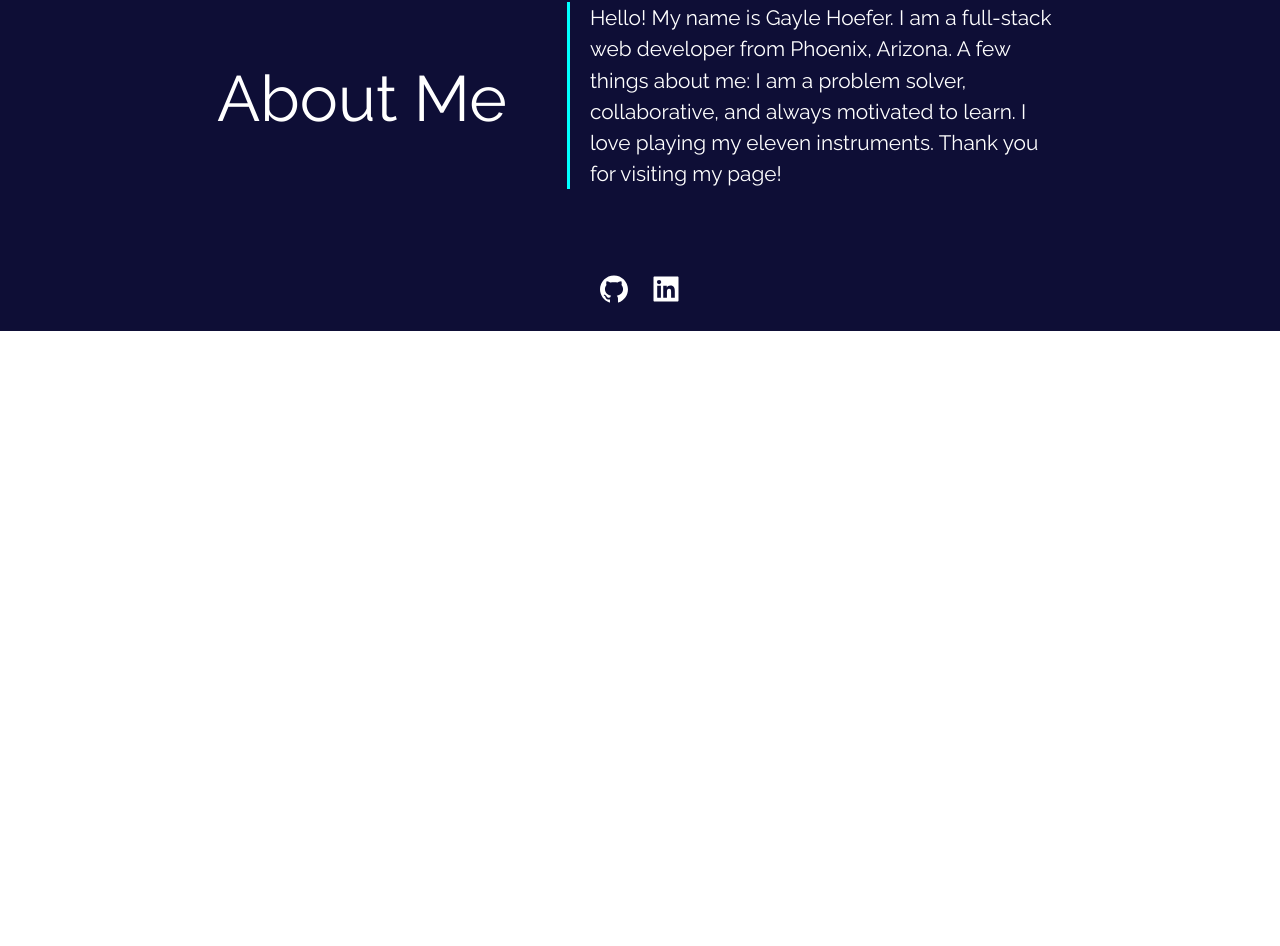
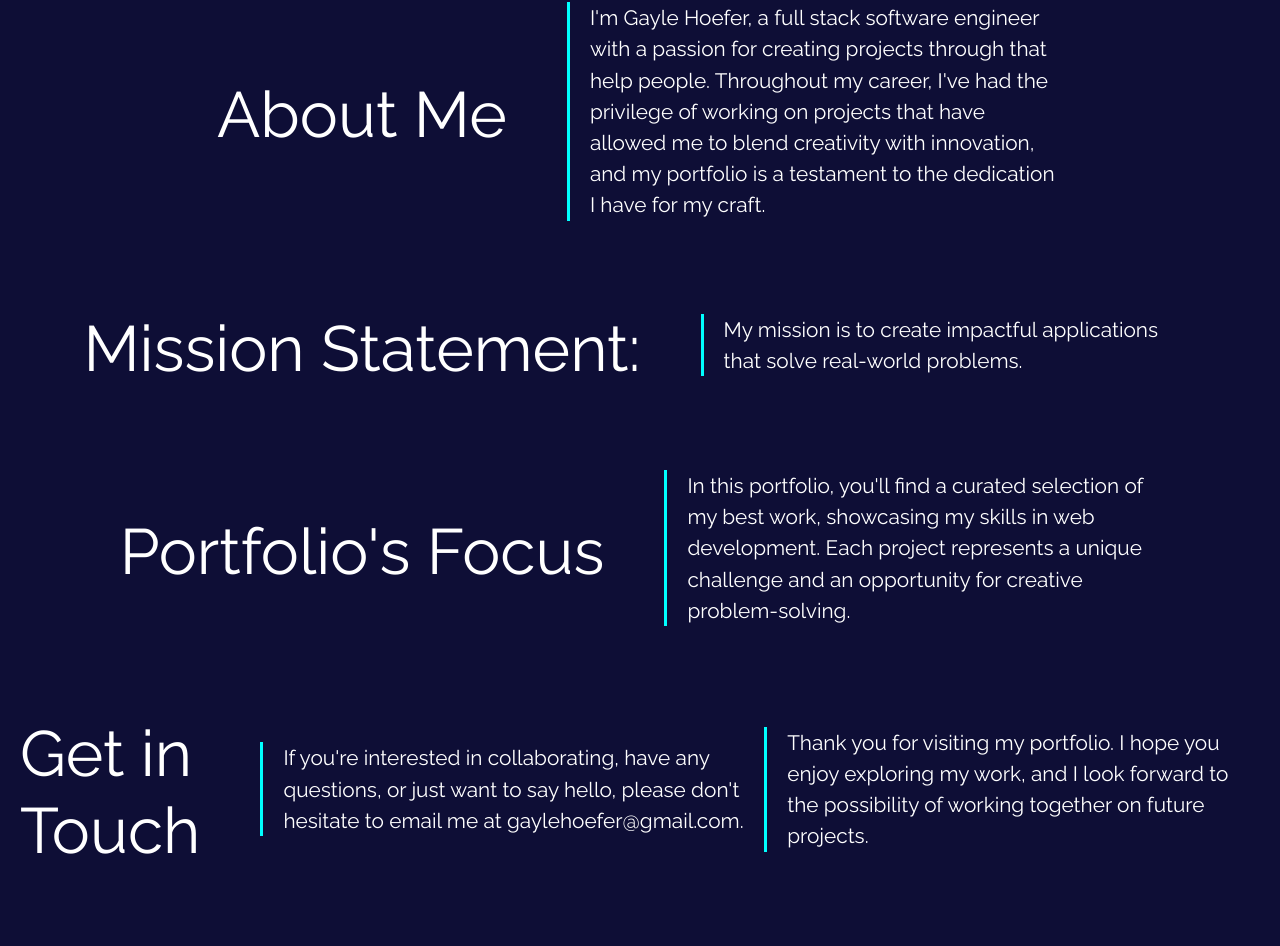
Before and after one commit to hoeferg/GaylePortfolio, a React (Create React App) app: page / in a window 1280 px wide. Shown: the part 1321-2267 px from the top of the page. Before the commit the page ends 1652 px from the top, so only its background shows below. Built offline with nearby package versions, Linux system fonts and the light colour scheme.

Commit message:
added more to the home page for the intro

```diff
--- a/src/Components/AboutMe/AboutMe.jsx
+++ b/src/Components/AboutMe/AboutMe.jsx
@@ -4,10 +4,27 @@ import ProfilePic from '../../images/profile.jpg'
 export default function AboutMe() {
     return (
         <div id="about-me-wrapper">
-            <img src={ProfilePic} alt="Picture of myself"/>
+            <img src={ProfilePic} alt="Female with long brown hair in a white dress witt black strips looking very professional" />
             <section id="about-me">
                 <h3>About Me</h3>
-                <p>Hello! My name is Gayle Hoefer. I am a full-stack web developer from Phoenix, Arizona. A few things about me: I am a problem solver, collaborative, and always motivated to learn. I love playing my eleven instruments. Thank you for visiting my page!</p>
+                <p>I'm Gayle Hoefer, a full stack software engineer with a passion for creating projects through that help people. Throughout my career, I've had the privilege of working on projects that have allowed me to blend creativity with innovation, and my portfolio is a testament to the dedication I have for my craft.</p>
+            </section>
+
+            <section id="about-me">
+                <h3>Mission Statement:</h3>
+                <p>My mission is to create impactful applications that solve real-world problems.</p>
+            </section>
+
+            <section id="about-me">
+                <h3>Portfolio's Focus</h3>
+                <p>In this portfolio, you'll find a curated selection of my best work, showcasing my skills in web development. Each project represents a unique challenge and an opportunity for creative problem-solving.</p>
+            </section>
+
+            <section id="about-me">
+                <h3>Get in Touch</h3>
+                <p>If you're interested in collaborating, have any questions, or just want to say hello, please don't hesitate to email me at gaylehoefer@gmail.com.</p>
+
+                <p>Thank you for visiting my portfolio. I hope you enjoy exploring my work, and I look forward to the possibility of working together on future projects.</p>
             </section>
         </div>
     )
--- a/src/Components/Header/header.css
+++ b/src/Components/Header/header.css
@@ -20,7 +20,7 @@ header {
 header div {
     display: flex;
     align-items: center;
-    justify-content: start;
+    justify-content: flex-start;
     padding: 10px 20px 10px 10px;
     margin-left:10px;
     width: 50%;
```
Also changed, not shown: 1 other file (tests, documents, lock files or other folders).
